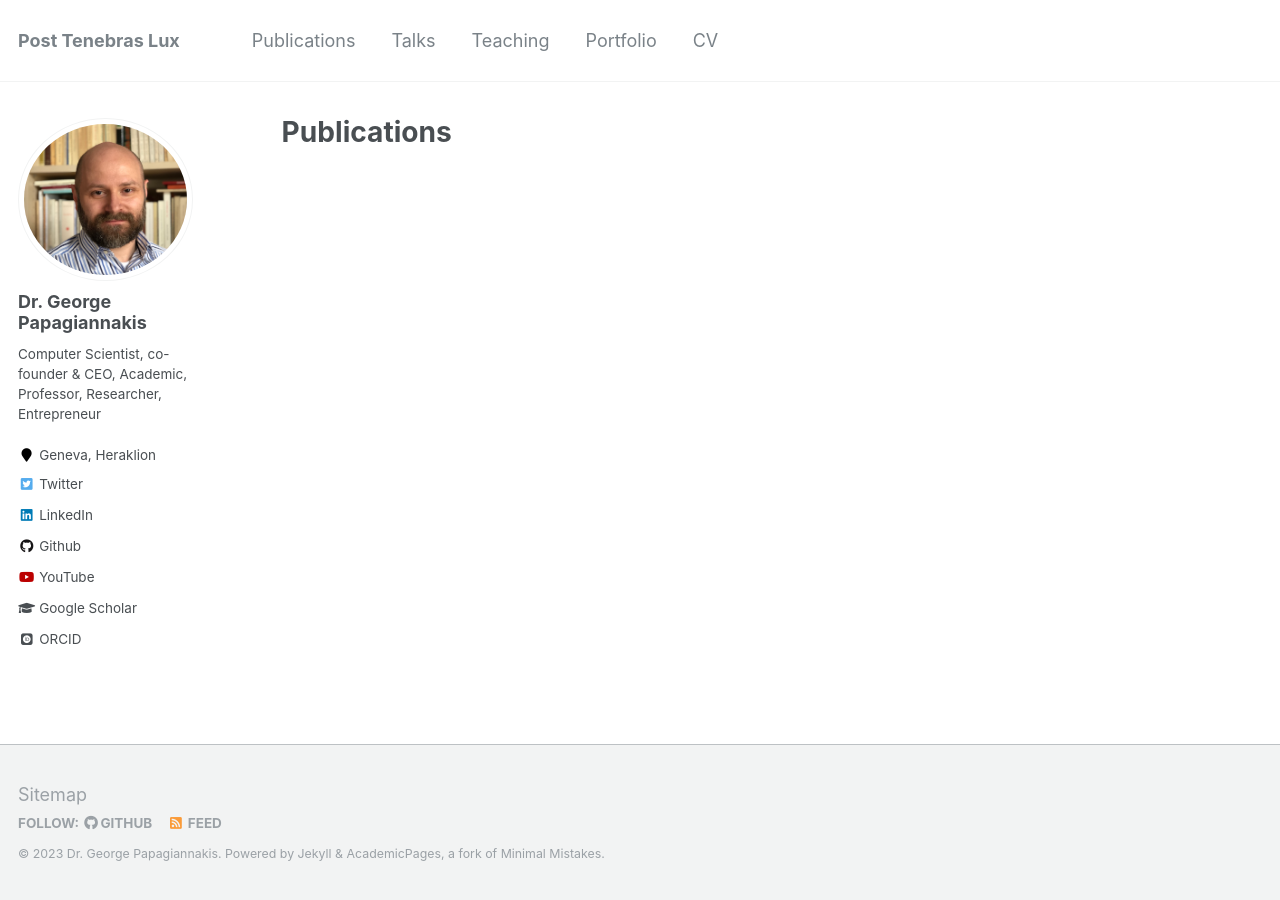
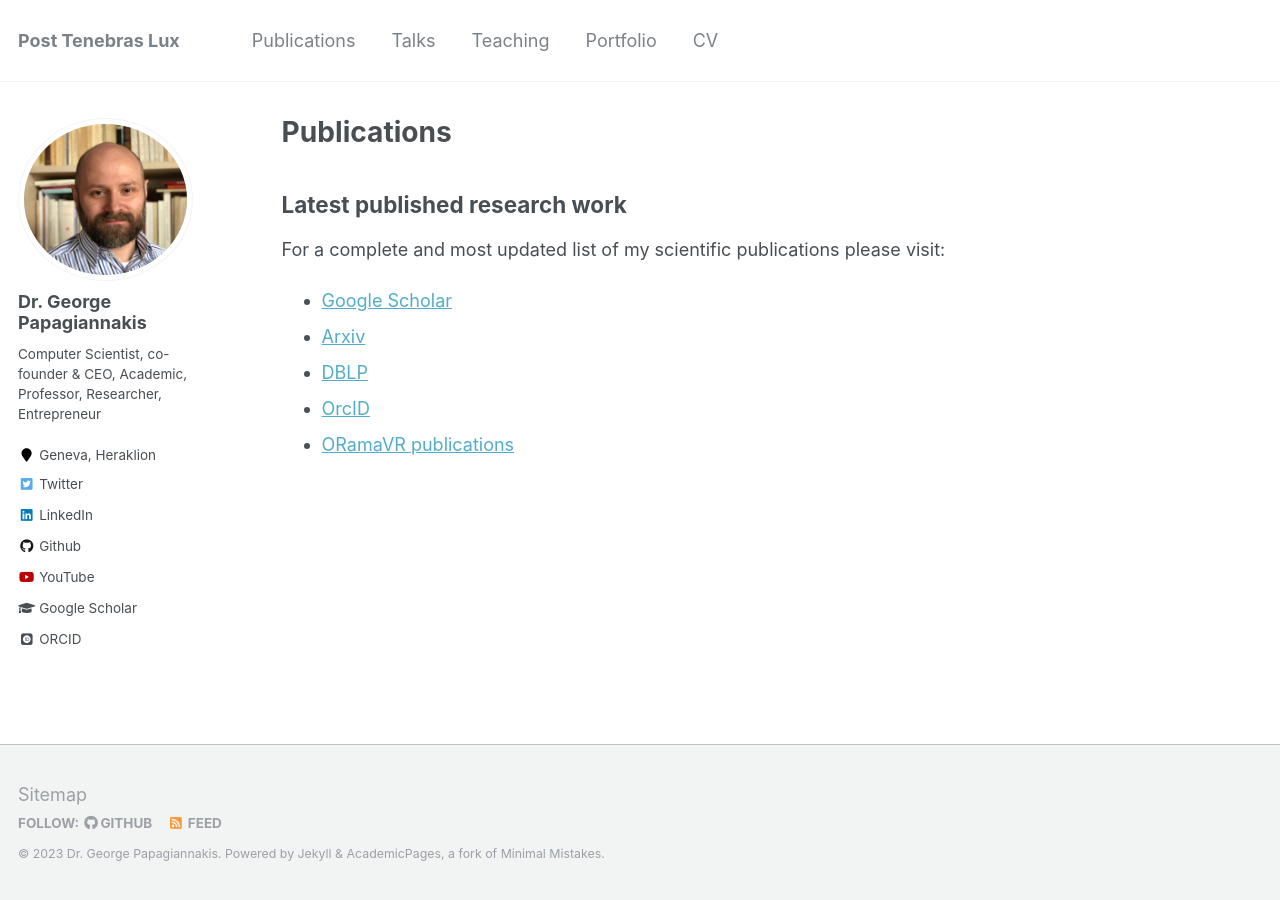
Before and after one commit to papagiannakis/papagiannakis.github.io, a Jekyll site: the page built from _pages/publications.md, in a window 1280 px wide. Built offline with Jekyll 4.4.1, drawn with Linux system fonts in a browser that asks for light colours; some web fonts are replaced.

Commit message:
updated publications

```diff
--- a/_pages/publications.md
+++ b/_pages/publications.md
@@ -4,6 +4,15 @@
 permalink: /publications/
 author_profile: true
 ---
+
+## Latest published research work
+For a complete and most updated list of my scientific publications please visit:
+* [Google Scholar](https://scholar.google.com/citations?user=8ZQX3YIAAAAJ&hl=en)
+* [Arxiv](https://arxiv.org/search/?query=George%20Papagiannakis&searchtype=all&source=header)
+* [DBLP](https://dblp.uni-trier.de/pers/hd/p/Papagiannakis:George)
+* [OrcID](https://orcid.org/0000-0002-9398-1450)
+* [ORamaVR publications](https://oramavr.com/publications/)
+
 
 {% if author.googlescholar %}
   You can also find my articles on <u><a href="{{author.googlescholar}}">my Google Scholar profile</a>.</u>
```
Also changed, not shown: 6 other files.
